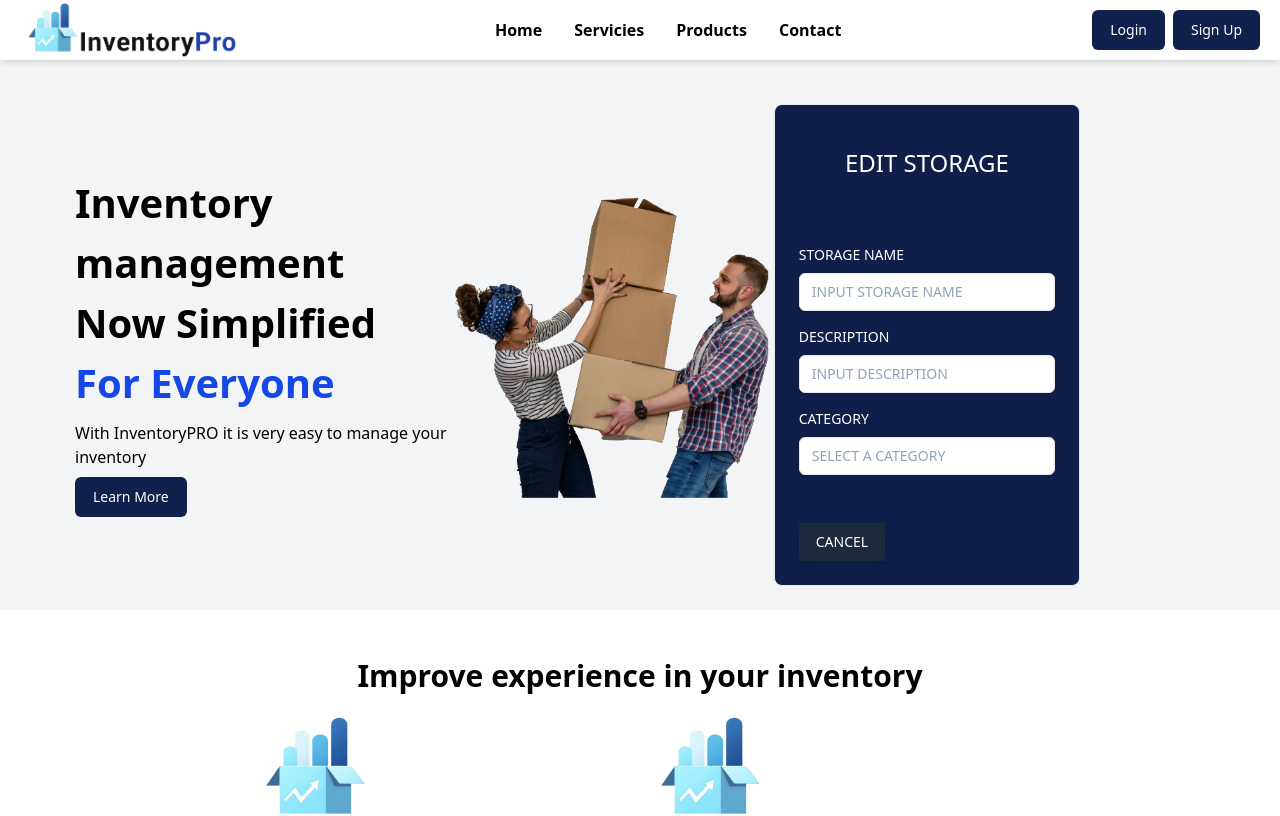
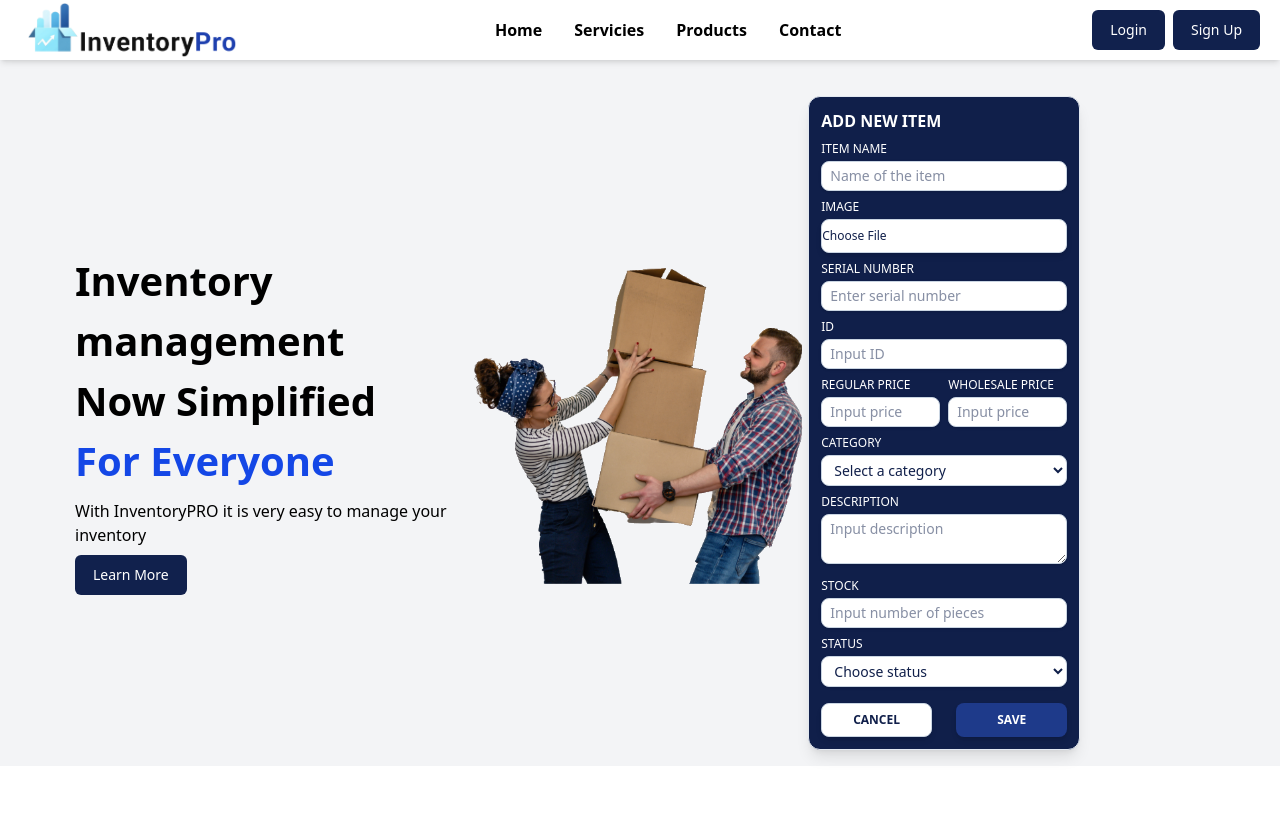
Before and after one commit to oderflaY/InventoryPro, a React (Vite) app in the folder frontend/: page / in a window 1280 px wide. Shown: the top 816 px of the page. Built offline with nearby package versions, Linux system fonts and the light colour scheme.

Commit message:
Aqui esta para agregar menu

```diff
--- /dev/null
+++ b/frontend/src/components/ItemAddModal.tsx
@@ -0,0 +1,140 @@
+import React from "react";
+
+const AddItemModal = () => {
+  const handleFileUpload = () => {
+    document.getElementById("file-upload").click();
+  };
+
+  return (
+    <div className="relative flex flex-col bg-[#101F4A] border border-slate-200 w-[20rem] rounded-xl p-3 my-4 shadow-lg">
+      <h3 className="text-white text-base font-bold mb-2">ADD NEW ITEM</h3>
+
+      <div className="flex flex-col gap-2">
+        {/* Item Name */}
+        <div className="w-full">
+          <label className="block text-white text-xs mb-1">ITEM NAME</label>
+          <input
+            type="text"
+            className="w-full bg-white text-[#101F4A] text-sm border border-slate-300 rounded-lg px-2 py-1 focus:outline-none focus:border-slate-500 shadow-sm"
+            placeholder="Name of the item"
+          />
+        </div>
+
+        {/* Image */}
+        <div className="w-full">
+          <label className="block text-white text-xs mb-1">IMAGE</label>
+          <button
+            onClick={handleFileUpload}
+            className="w-full bg-white text-[#101F4A] text-xs py-2 rounded-lg border border-slate-300 shadow-md transition duration-100 hover:bg-gray-200 text-left"
+          >
+            Choose File
+          </button>
+          <input
+            id="file-upload"
+            type="file"
+            className="hidden"
+          />
+        </div>
+
+        {/* Serial Number */}
+        <div className="w-full">
+          <label className="block text-white text-xs mb-1">SERIAL NUMBER</label>
+          <input
+            type="text"
+            className="w-full bg-white text-[#101F4A] text-sm border border-slate-300 rounded-lg px-2 py-1 focus:outline-none focus:border-slate-500 shadow-sm"
+            placeholder="Enter serial number"
+          />
+        </div>
+
+        {/* ID */}
+        <div className="w-full">
+          <label className="block text-white text-xs mb-1">ID</label>
+          <input
+            type="text"
+            className="w-full bg-white text-[#101F4A] text-sm border border-slate-300 rounded-lg px-2 py-1 focus:outline-none focus:border-slate-500 shadow-sm"
+            placeholder="Input ID"
+          />
+        </div>
+
+        {/* Regular Price and Wholesale Price */}
+        <div className="flex gap-2">
+          <div className="w-1/2">
+            <label className="block text-white text-xs mb-1">REGULAR PRICE</label>
+            <input
+              type="number"
+              className="w-full bg-white text-[#101F4A] text-sm border border-slate-300 rounded-lg px-2 py-1 focus:outline-none focus:border-slate-500 shadow-sm"
+              placeholder="Input price"
+            />
+          </div>
+          <div className="w-1/2">
+            <label className="block text-white text-xs mb-1">WHOLESALE PRICE</label>
+            <input
+              type="number"
+              className="w-full bg-white text-[#101F4A] text-sm border border-slate-300 rounded-lg px-2 py-1 focus:outline-none focus:border-slate-500 shadow-sm"
+              placeholder="Input price"
+            />
+          </div>
+        </div>
+
+        {/* Category */}
+        <div className="w-full">
+          <label className="block text-white text-xs mb-1">CATEGORY</label>
+          <select
+            className="w-full bg-white text-[#101F4A] text-sm border border-slate-300 rounded-lg px-2 py-1 focus:outline-none focus:border-slate-500 shadow-sm"
+          >
+            <option>Select a category</option>
+            <option>Category 1</option>
+            <option>Category 2</option>
+          </select>
+        </div>
+
+        {/* Description */}
+        <div className="w-full">
+          <label className="block text-white text-xs mb-1">DESCRIPTION</label>
+          <textarea
+            className="w-full bg-white text-[#101F4A] text-sm border border-slate-300 rounded-lg px-2 py-1 focus:outline-none focus:border-slate-500 shadow-sm"
+            placeholder="Input description"
+          ></textarea>
+        </div>
+
+        {/* Stock */}
+        <div className="w-full">
+          <label className="block text-white text-xs mb-1">STOCK</label>
+          <input
+            type="number"
+            className="w-full bg-white text-[#101F4A] text-sm border border-slate-300 rounded-lg px-2 py-1 focus:outline-none focus:border-slate-500 shadow-sm"
+            placeholder="Input number of pieces"
+          />
+        </div>
+
+        {/* Status */}
+        <div className="w-full">
+          <label className="block text-white text-xs mb-1">STATUS</label>
+          <select
+            className="w-full bg-white text-[#101F4A] text-sm border border-slate-300 rounded-lg px-2 py-1 focus:outline-none focus:border-slate-500 shadow-sm"
+          >
+            <option>Choose status</option>
+            <option>Active</option>
+            <option>Inactive</option>
+          </select>
+        </div>
+      </div>
+
+      {/* Buttons */}
+      <div className="flex justify-between mt-4">
+        <button
+          className="w-[45%] bg-white text-[#101F4A] text-xs font-bold py-2 rounded-lg border border-slate-300 shadow-md transition duration-100 hover:bg-gray-200"
+        >
+          CANCEL
+        </button>
+        <button
+          className="w-[45%] bg-[#1E3A8A] text-white text-xs font-bold py-2 rounded-lg shadow-md transition duration-100 hover:bg-[#172A67]"
+        >
+          SAVE
+        </button>
+      </div>
+    </div>
+  );
+};
+
+export default AddItemModal;
--- a/frontend/src/views/Homepage.tsx
+++ b/frontend/src/views/Homepage.tsx
@@ -1,7 +1,7 @@
 import { Navigate } from 'react-router-dom';
 import Carrusel from '../components/carrusel'; // Asegúrate de que la ruta sea correcta
 import { IoCheckmark, IoCloseSharp } from 'react-icons/io5';
-import StorageEditModal from '../components/StorageEditModal';
+import StorageEditModal from '../components/ItemAddModal';
 
 
 export default function Homepage() {
```
